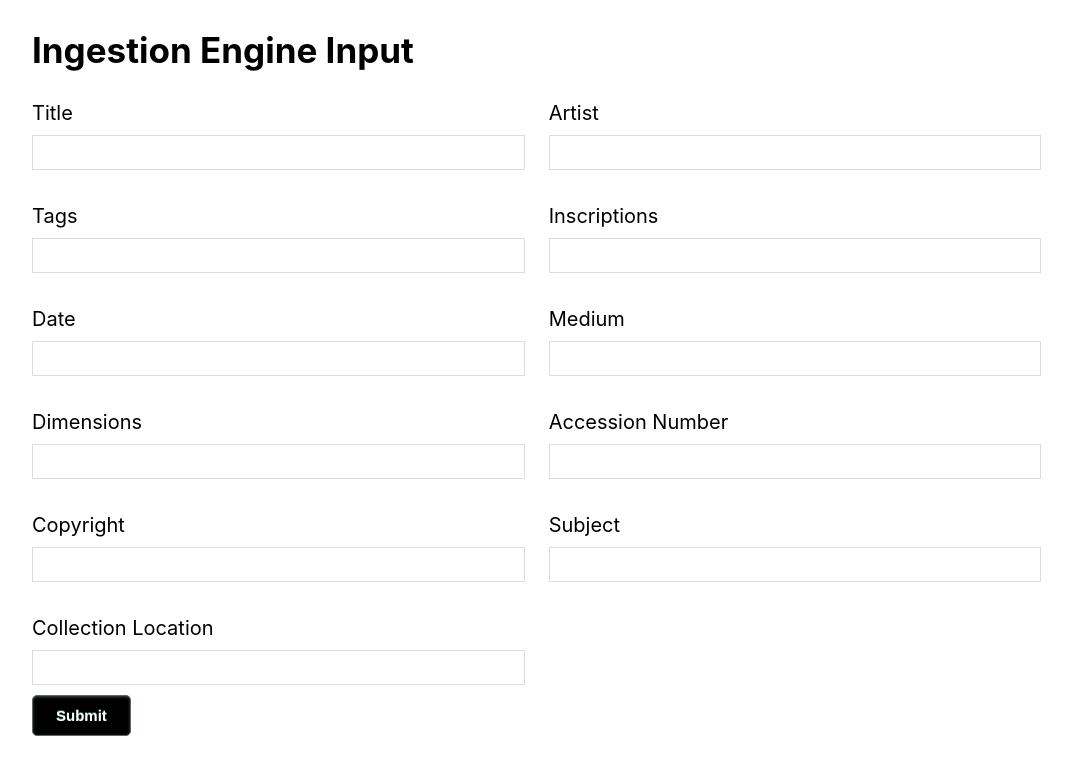
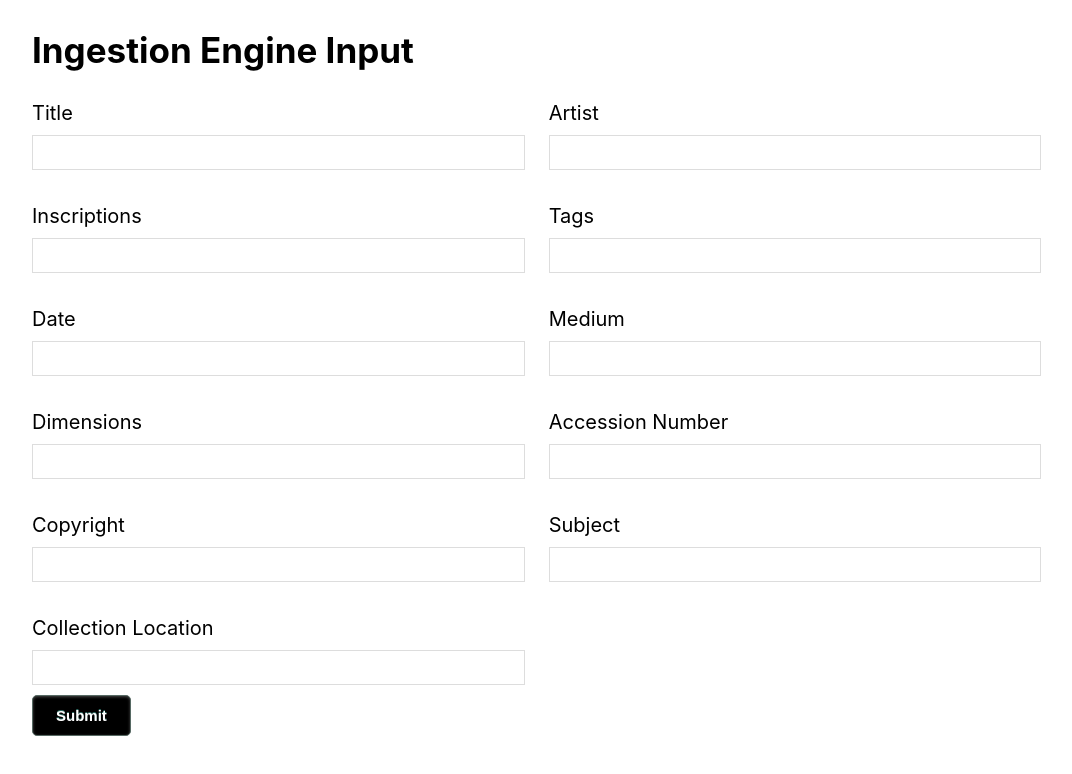
Before and after one commit to UTDATEC/comer-unnamed-women, a React (Create React App) app in the folder comer-collection/: page / in a window 1280 px wide. Shown: the top 774 px of the page, without its empty margins (32-1104 px from the left). Built offline with nearby package versions, Linux system fonts and the light colour scheme; what miragejs would draw is missing.

Commit message:
update post request object

```diff
--- a/comer-collection/src/DataInputForm.js
+++ b/comer-collection/src/DataInputForm.js
@@ -19,7 +19,7 @@ export default class DataInputForm extends Component {
     this.state = {
       title: '',
       artist: '',
-      tags: ''
+      inscriptions: ''
   };
 
     this.handleChange = this.handleChange.bind(this);
@@ -36,7 +36,7 @@ export default class DataInputForm extends Component {
     //const value = target.type === 'checkbox' ? target.checked : target.value;
     const value = target.value;
     const name = target.name;
-    console.log(target.name)
+    //console.log(target.name)
 
     this.setState({
       [name]: value
@@ -47,14 +47,14 @@ export default class DataInputForm extends Component {
     // Put this at end also works
     event.preventDefault();
 
-    const dataObj = function(myTitle, myArtist, myTags) {
+    const dataObj = function(myTitle, myArtist, myInscriptions) {
       const title = myTitle;
       const artist = myArtist;
-      const tags = myTags;
-      return { title, artist, tags };
+      const inscriptions = myInscriptions;
+      return { title, artist, inscriptions };
   };
 
-  const myDataObj = dataObj(this.state.title, this.state.artist, this.state.tags);
+  const myDataObj = dataObj(this.state.title, this.state.artist, this.state.inscriptions);
 
     // Might need this.state.title?
     //const dataObj = { title }
@@ -103,10 +103,10 @@ export default class DataInputForm extends Component {
       />
       </Grid>
       <Grid item xs={5} sm={5}>
-      <label>Tags</label>
+      <label>Inscriptions</label>
       <input
         type="text"
-        name="tags"
+        name="inscriptions"
         value={this.state.value}
         onChange={this.handleChange}
         required
@@ -120,7 +120,7 @@ export default class DataInputForm extends Component {
       /> */}
       </Grid>
       <Grid item xs={5} sm={5}>
-      <label>Inscriptions</label>
+      <label>Tags</label>
       <input
         type="text"
 
```
